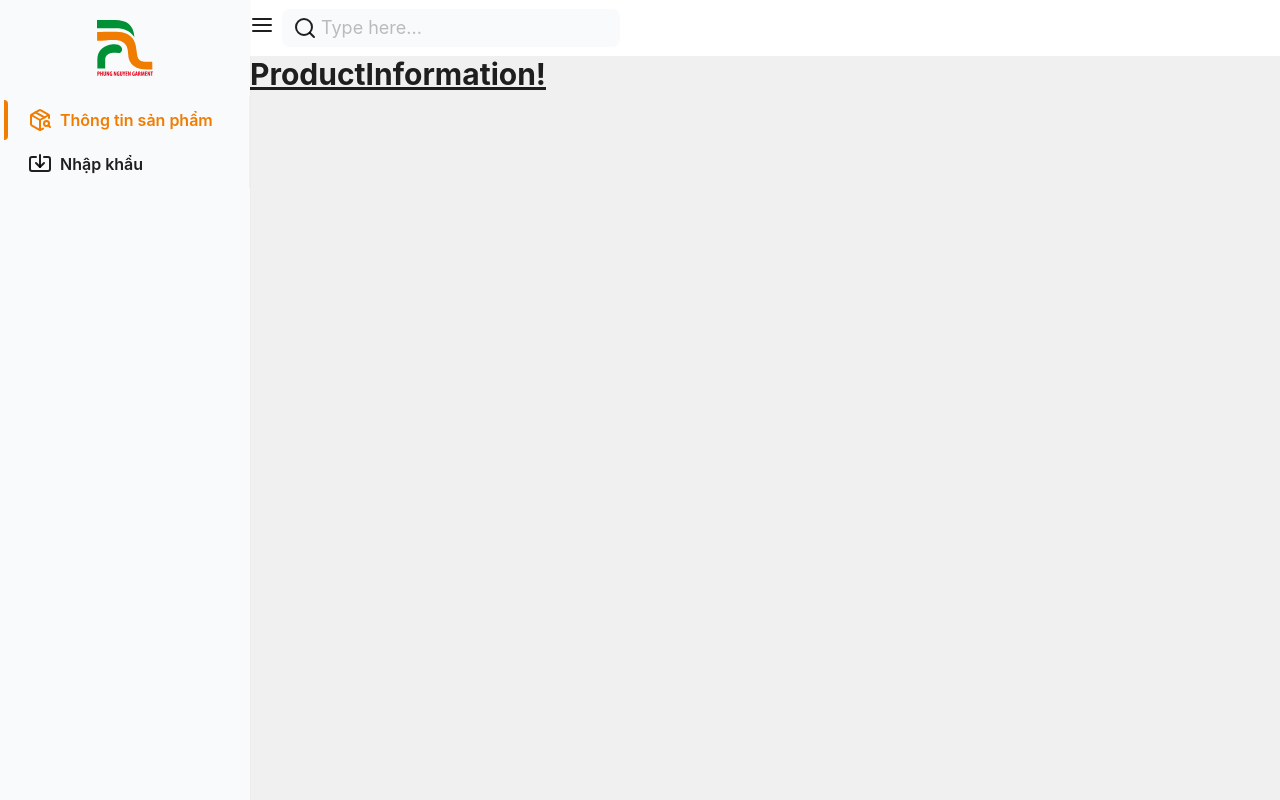
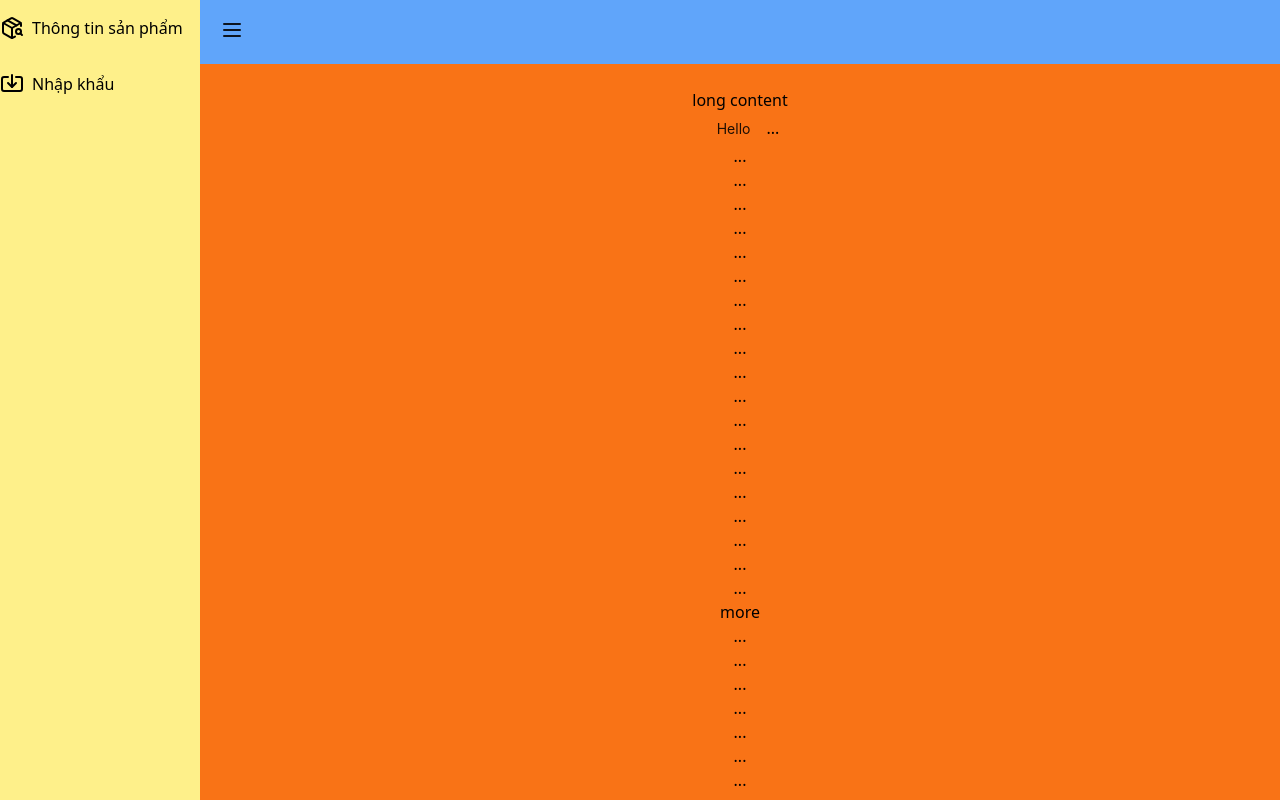
Before and after one commit to PHUNGNGUYEN-GARMENT/vite-phungnguyen-management-webapp, a React (Vite) app: page / in a window 1280 px wide. Shown: the top 800 px of the page. Built offline with nearby package versions, Linux system fonts and the light colour scheme.

Commit message:
style: layout base editting

```diff
--- a/package.json
+++ b/package.json
@@ -13,7 +13,6 @@
     "preview": "vite preview"
   },
   "dependencies": {
-    "@ant-design/icons": "^5.2.6",
     "antd": "^5.11.1",
     "react": "^18.2.0",
     "react-apexcharts": "^1.4.1",
@@ -38,9 +37,11 @@
     "lucide-react": "^0.292.0",
     "postcss": "^8.4.31",
     "prettier": "^3.0.3",
+    "prettier-plugin-tailwindcss": "^0.5.7",
     "styled-components": "^6.1.1",
     "tailwind-merge": "^2.0.0",
     "tailwindcss": "^3.3.5",
+    "tailwindcss-animate": "^1.0.7",
     "typescript": "^5.0.2",
     "vite": "^4.4.5"
   }
--- a/src/components/layout/Header.tsx
+++ b/src/components/layout/Header.tsx
@@ -1,40 +1,27 @@
-/*!
-  =========================================================
-  * Muse Ant Design Dashboard - v1.0.0
-  =========================================================
-  * Product Page: https://www.creative-tim.com/product/muse-ant-design-dashboard
-  * Copyright 2021 Creative Tim (https://www.creative-tim.com)
-  * Licensed under MIT (https://github.com/creativetimofficial/muse-ant-design-dashboard/blob/main/LICENSE.md)
-  * Coded by Creative Tim
-  =========================================================
-  * The above copyright notice and this permission notice shall be included in all copies or substantial portions of the Software.
-*/
-
-import { Button, Input, Space } from 'antd'
-import { AlignJustify, AlignLeft, Search } from 'lucide-react'
-import React, { forwardRef } from 'react'
+import { Button } from 'antd'
+import { MenuIcon } from 'lucide-react'
+import React from 'react'
 
 interface HeaderProps extends React.HTMLAttributes<HTMLElement> {
   collapsed: boolean
   setCollapsed: (value: boolean) => void
 }
 
-const Header = forwardRef<HTMLElement, HeaderProps>(({ collapsed, setCollapsed }) => {
+const Header = ({ collapsed, setCollapsed }: HeaderProps) => {
   return (
-    <Space direction='horizontal' className='h-14 bg-white'>
+    <header className='bg-blue-400'>
       <Button
         type='text'
-        icon={collapsed ? <AlignLeft /> : <AlignJustify />}
+        icon={collapsed ? <MenuIcon /> : <MenuIcon />}
         onClick={() => setCollapsed(!collapsed)}
         style={{
           fontSize: '16px',
-          width: 24,
-          height: 24
+          width: 64,
+          height: 64
         }}
       />
-      <Input className='border-none bg-[#f9fafb]' size='large' placeholder='Type here...' prefix={<Search />} />
-    </Space>
+    </header>
   )
-})
+}
 
 export default Header
--- a/src/components/layout/Main.tsx
+++ b/src/components/layout/Main.tsx
@@ -1,32 +1,37 @@
-import { ConfigProvider, Layout } from 'antd'
 import { useState } from 'react'
-import { Outlet } from 'react-router-dom'
-import { cn } from '~/lib/cn'
-import theme from '~/theme/antd-theme.config'
+
+import { Button } from 'antd'
+import React from 'react'
 import Header from './Header'
 import SideNav from './SideNav'
+import Footer from './Footer'
 
-const { Footer, Content } = Layout
-
-const Main = () => {
+const Main: React.FC = () => {
   const [collapsed, setCollapsed] = useState(false)
 
   return (
-    <ConfigProvider theme={theme}>
-      <Layout hasSider>
-        <SideNav collapsed={collapsed} setCollapsed={setCollapsed} />
-        <Layout
-          className={cn('duration-300', {
-            'ml-[250px]': !collapsed,
-            'ml-[80px]': collapsed
-          })}
-        >
-          <Header collapsed={collapsed} setCollapsed={setCollapsed} className='p-0' />
-          <Content className='min-h-screen'>{<Outlet />}</Content>
-          <Footer style={{ textAlign: 'center' }}>Ant Design ©2023 Created by Ant UED</Footer>
-        </Layout>
-      </Layout>
-    </ConfigProvider>
+    <div className='bg-background'>
+      <SideNav collapsed={collapsed} setCollapsed={setCollapsed} />
+      <div className='ml-[200px]'>
+        <Header collapsed={collapsed} setCollapsed={setCollapsed} />
+        <main className='bg-orange-500'>
+          <div style={{ padding: 24, textAlign: 'center' }}>
+            <p>long content</p>
+            <Button type='text'>Hello</Button>
+            {
+              // indicates very long content
+              Array.from({ length: 100 }, (_, index) => (
+                <React.Fragment key={index}>
+                  {index % 20 === 0 && index ? 'more' : '...'}
+                  <br />
+                </React.Fragment>
+              ))
+            }
+          </div>
+        </main>
+        <Footer className=''>Ant Design ©2023 Created by Ant UED</Footer>
+      </div>
+    </div>
   )
 }
 
--- a/src/components/layout/SideNav.tsx
+++ b/src/components/layout/SideNav.tsx
@@ -1,9 +1,6 @@
 // import { useState } from "react";
-import { Menu } from 'antd'
-import Sider from 'antd/es/layout/Sider'
 import React from 'react'
 import { Link, useLocation } from 'react-router-dom'
-import logo from '~/assets/logo.svg'
 import routes from '~/constants/route'
 import { cn } from '~/lib/cn'
 
@@ -25,51 +22,29 @@ const SideNav = ({ collapsed, setCollapsed }: SideNavProps) => {
   }
 
   return (
-    <Sider
-      breakpoint='lg'
-      width={250}
-      onBreakpoint={setCollapsed}
-      trigger={null}
-      onCollapse={(collapsed, type) => {
-        console.log(collapsed, type)
-      }}
-      collapsible
-      collapsed={collapsed}
-      style={{
-        position: 'fixed',
-        left: 0,
-        bottom: 0,
-        top: 0,
-        overflow: 'auto',
-        background: '#f9fafb'
-      }}
-      className='shadow-sm'
-    >
-      <div className='flex justify-center m-5'>
-        <img src={logo} alt='logo' className='object-contain h-14 w-auto' />
-      </div>
-      <Menu mode='inline' defaultSelectedKeys={[`${getKeyFromPath(pathname)}`]}>
+    <aside className='fixed bottom-0 left-0 top-0 h-screen w-[200px] overflow-auto bg-yellow-200'>
+      <div className='' />
+      <ul className='flex h-full w-full flex-col'>
         {routes.map((route) => {
           return (
-            <Menu.Item
-              key={route.key}
-              icon={<route.icon />}
-              style={{
-                borderRadius: '0px'
-              }}
-              className={cn('select-none font-semibold', {
-                'before:bg-[#f07c00] before:h-full before:left-0 before:w-1 before:absolute before:rounded-tr-full before:rounded-br-full':
-                  getKeyFromPath(pathname) === route.key
-              })}
-            >
-              <Link className='transition-none' to={route.path}>
-                {route.name}
+            <li key={route.key} className={cn('h-14 text-foreground hover:bg-background', {})}>
+              <Link to={route.path} className='flex h-full w-full flex-row items-center justify-start gap-2'>
+                <span>
+                  <route.icon />
+                </span>
+                <span
+                  className={cn({
+                    hidden: collapsed
+                  })}
+                >
+                  {route.name}
+                </span>
               </Link>
-            </Menu.Item>
+            </li>
           )
         })}
-      </Menu>
-    </Sider>
+      </ul>
+    </aside>
   )
 }
 export default SideNav
--- a/src/index.css
+++ b/src/index.css
@@ -2,10 +2,11 @@
 @tailwind components;
 @tailwind utilities;
 
+@layer base {
   :root {
     /* Default background color of <body />...etc */
-  --background: 0 0% 100%;
-  --foreground: 222.2 47.4% 11.2%;
+    --background: '#ff3d57';
+    --foreground: '#43566c';
 
     /* Muted backgrounds such as <TabsList />, <Skeleton /> and <Switch /> */
     --muted: 210 40% 96.1%;
@@ -34,8 +35,8 @@
     --secondary-foreground: 222.2 47.4% 11.2%;
 
     /* Used for accents such as hover effects on <DropdownMenuItem>, <SelectItem>...etc */
-  --accent: 210 40% 96.1%;
-  --accent-foreground: 222.2 47.4% 11.2%;
+    --accent: '#000';
+    --accent-foreground: '#56667a';
 
     /* Used for destructive actions such as <Button variant="destructive"> */
     --destructive: 0 100% 50%;
@@ -90,3 +91,23 @@
     /* Used for focus ring */
     --ring: 215 20.2% 65.1%;
   }
+}
+
+@layer base {
+  * {
+    @apply border-border;
+  }
+
+  html,
+  body {
+    @apply bg-background text-foreground;
+    min-height: 100%;
+    max-width: 100vw;
+  }
+}
+
+@layer components {
+  .social-icons {
+    @apply h-[24px] w-[24px] text-foreground;
+  }
+}
--- a/src/theme/antd-theme.config.ts
+++ b/src/theme/antd-theme.config.ts
@@ -1,17 +1,21 @@
 // theme/themeConfig.ts
-import type { ThemeConfig } from 'antd'
+// import type { ThemeConfig } from 'antd'
 
-const theme: ThemeConfig = {
+const themeConfig = {
   token: {
-    fontSize: 16,
-    colorPrimary: '#f07c00',
-    colorPrimaryHover: '#009035',
+    fontSize: 14,
+    // colorPrimary: '#f07c00',
+    // colorPrimaryHover: '#009035',
     colorBgContainer: '#f9fafb',
     colorBgBase: '#f9fafb',
     colorFillSecondary: '#f9fafb',
     colorSplit: '#edf1f3',
-    colorPrimaryBg: '#f9fafb'
+    colorPrimaryBg: '#f9fafb',
+    Button: {
+      colorPrimary: '#f07c00',
+      algorithm: true
+    }
   }
 }
 
-export default theme
+export default themeConfig
--- a/tailwind.config.js
+++ b/tailwind.config.js
@@ -1,8 +1,10 @@
+/* eslint-disable no-undef */
 /** @type {import('tailwindcss').Config} */
-export default {
-  content: ['./index.html', './src/**/*.{js,ts,jsx,tsx,mdx}'],
+module.exports = {
+  content: ['./src/**/*.{js,ts,jsx,tsx,mdx}'],
   theme: {
     container: {
+      center: true,
       screens: {
         '2xl': '1440px'
       }
@@ -10,7 +12,6 @@ export default {
     extend: {
       colors: {
         background: 'var(--background)',
-        base: 'var(--base)',
         foreground: 'var(--foreground)',
         border: 'var(--border)',
         input: 'var(--input)',
@@ -29,14 +30,10 @@ export default {
           DEFAULT: 'var(--destructive)',
           foreground: 'var(--destructive-foreground)'
         },
-        muted: {
-          DEFAULT: 'var(--muted)',
-          foreground: 'var(--muted-foreground)'
-        },
-        accent: {
-          DEFAULT: 'var(--accent)',
-          foreground: 'var(--accent-foreground)'
-        },
+        muted: 'var(--muted)',
+        'muted-foreground': 'var(--muted-foreground)',
+        accent: 'var(--accent)',
+        'accent-foreground': 'var(--accent-foreground)',
         popover: {
           DEFAULT: 'var(--popover)',
           foreground: 'var(--popover-foreground)'
@@ -70,5 +67,6 @@ export default {
       }
     }
   },
-  plugins: []
+  // eslint-disable-next-line no-undef
+  plugins: [require('tailwindcss-animate')]
 }
```
Also changed, not shown: src/components/layout/Footer.tsx (+3 -59 lines), 2 other files (tests, documents, lock files or other folders). Lines whose indentation alone changed are shown as unchanged.
